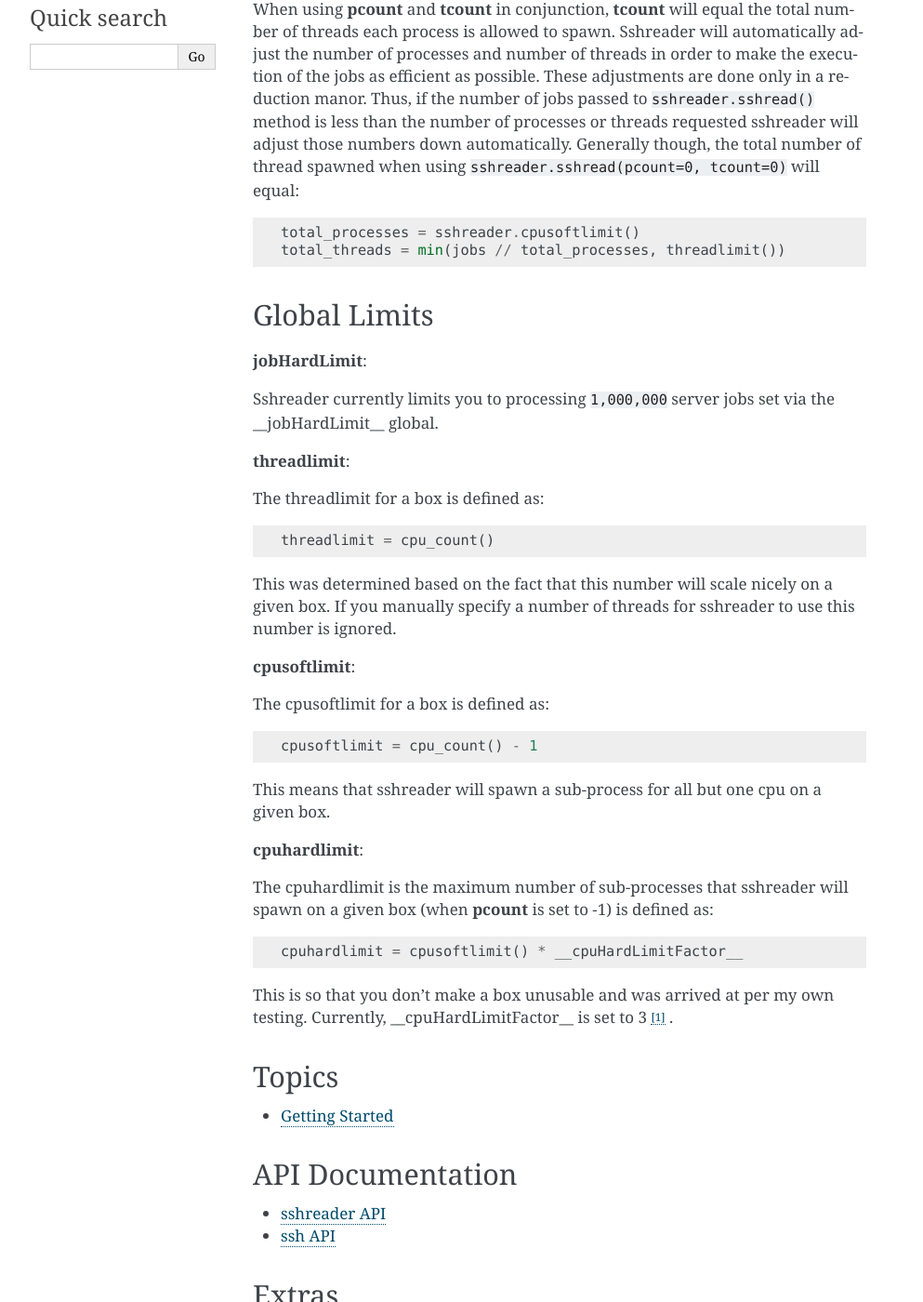
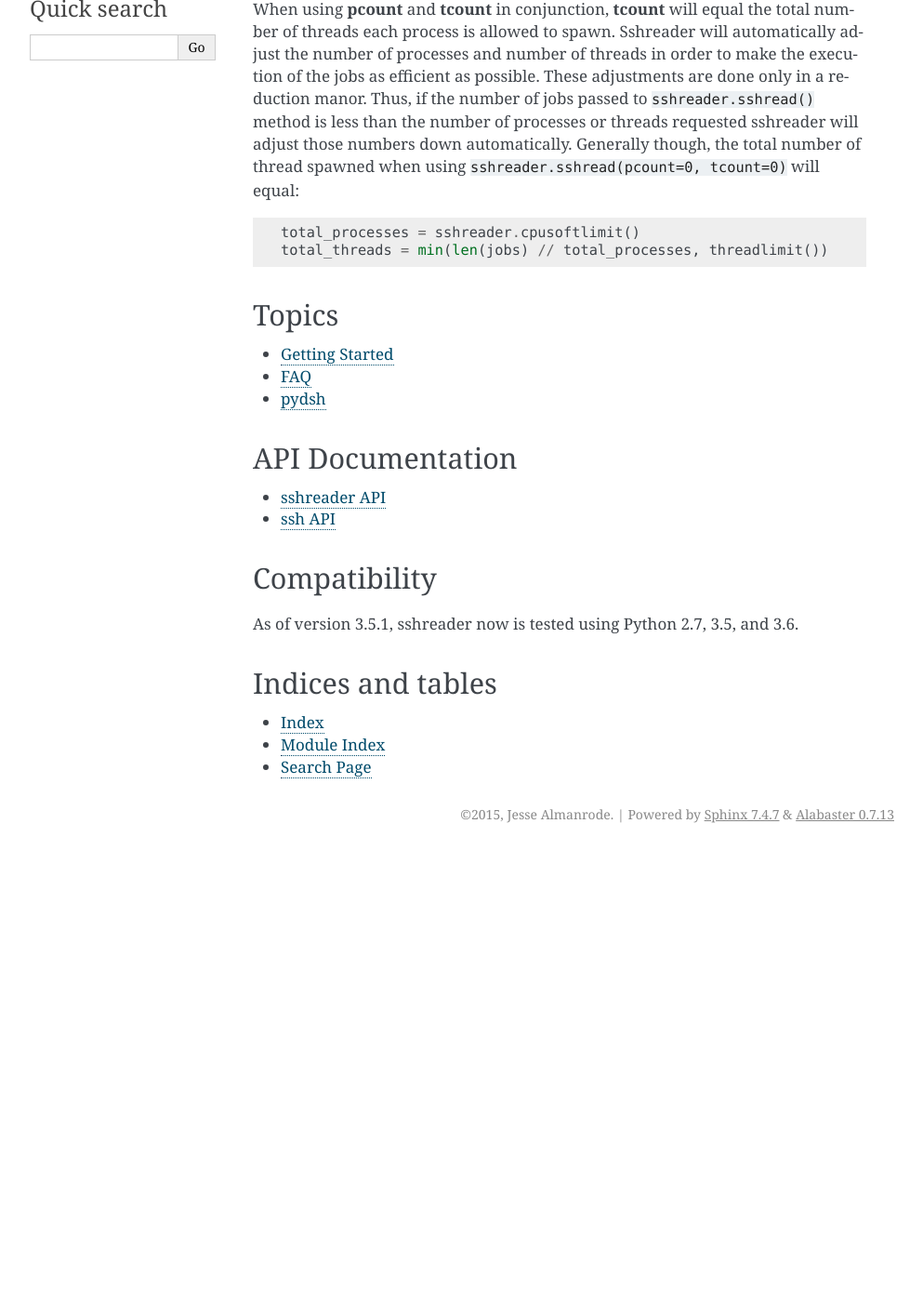
Before and after one commit to isaiah1112/sshreader, a Sphinx documentation site: the page built from docs/source/index.rst, in a window 1280 px wide and 1400 px high, scrolled down 857 px. Shown: the whole window at 93% size, without its empty margins (148-1141 px from the left). Built offline with Sphinx 7.4.7, drawn with Linux system fonts in a browser that asks for light colours; after the commit the page ends 1772 px from its top, so only the background shows below that; some of the changed text lies outside the part shown.

Commit message:
Can you say “code cleanup”?  This will make things better in the long run!

```diff
--- a/docs/source/getting_started.rst
+++ b/docs/source/getting_started.rst
@@ -103,7 +103,7 @@ Creating a Hook is as is as simple as:
     # Create the function as a hook object
     myhook = Hook(target=print_name)
     # Create a ServerJob with a prehook
-    job = ServerJob('myhost.example.com',['uname -a', 'hostname', 'whoami'] username='jdoe', password='jdoe1',
+    job = ServerJob('myhost.example.com',['uname -a', 'hostname', 'whoami'], username='jdoe', password='jdoe1',
                     prehook=myhook)
     # Now, run the job
     sshread(job, tcount=1)
--- a/docs/source/index.rst
+++ b/docs/source/index.rst
@@ -43,47 +43,7 @@ sshreader will adjust those numbers down automatically. Generally though, the to
 .. code:: Python
 
     total_processes = sshreader.cpusoftlimit()
-    total_threads = min(jobs // total_processes, threadlimit())
-
-Global Limits
--------------
-
-**jobHardLimit**:
-
-Sshreader currently limits you to processing :code:`1,000,000` server jobs set via the \_\_jobHardLimit\_\_ global.
-
-**threadlimit**:
-
-The threadlimit for a box is defined as:
-
-.. code:: Python
-
-    threadlimit = cpu_count()
-
-This was determined based on the fact that this number will scale nicely on a given box.  If you manually specify a number
-of threads for sshreader to use this number is ignored.
-
-**cpusoftlimit**:
-
-The cpusoftlimit for a box is defined as:
-
-.. code:: Python
-
-    cpusoftlimit = cpu_count() - 1
-
-This means that sshreader will spawn a sub-process for all but one cpu on a given box.
-
-**cpuhardlimit**:
-
-The cpuhardlimit is the maximum number of sub-processes that sshreader will spawn on a given box (when **pcount** is
-set to -1) is defined as:
-
-.. code:: Python
-
-    cpuhardlimit = cpusoftlimit() * __cpuHardLimitFactor__
-
-This is so that you don't make a box unusable and was arrived at per my own testing.  Currently,
-\_\_cpuHardLimitFactor\_\_ is set to 3 [1]_ .
+    total_threads = min(len(jobs) // total_processes, threadlimit())
 
 Topics
 ------
@@ -92,6 +52,8 @@ Topics
    :maxdepth: 1
 
    getting_started
+   faq
+   pydsh
 
 API Documentation
 -----------------
@@ -101,14 +63,6 @@ API Documentation
 
    sshreader
    ssh
-
-Extras
-------
-.. toctree::
-   :maxdepth: 1
-
-   pydsh
-   faq
 
 Compatibility
 -------------
@@ -121,5 +75,3 @@ Indices and tables
 * :ref:`genindex`
 * :ref:`modindex`
 * :ref:`search`
-
-.. [1] These numbers may increase in the future.
--- a/sshreader/__init__.py
+++ b/sshreader/__init__.py
@@ -20,7 +20,7 @@ from pkg_resources import get_distribution, DistributionNotFound
 
 # For backwards compatibility
 from sshreader.ssh import SSH, shell_command, do_shell_script, envvars
-from sshreader.sshreader import ServerJob, Hook, sshread, print_results, echo, cpusoftlimit, cpuhardlimit
+from sshreader.sshreader import ServerJob, Hook, sshread, print_results, echo, cpusoftlimit, cpuhardlimit, threadlimit
 import logging
 
 __author__ = 'Jesse Almanrode (jesse@almanrode.com)'
```
Also changed, not shown: 1 other file.
